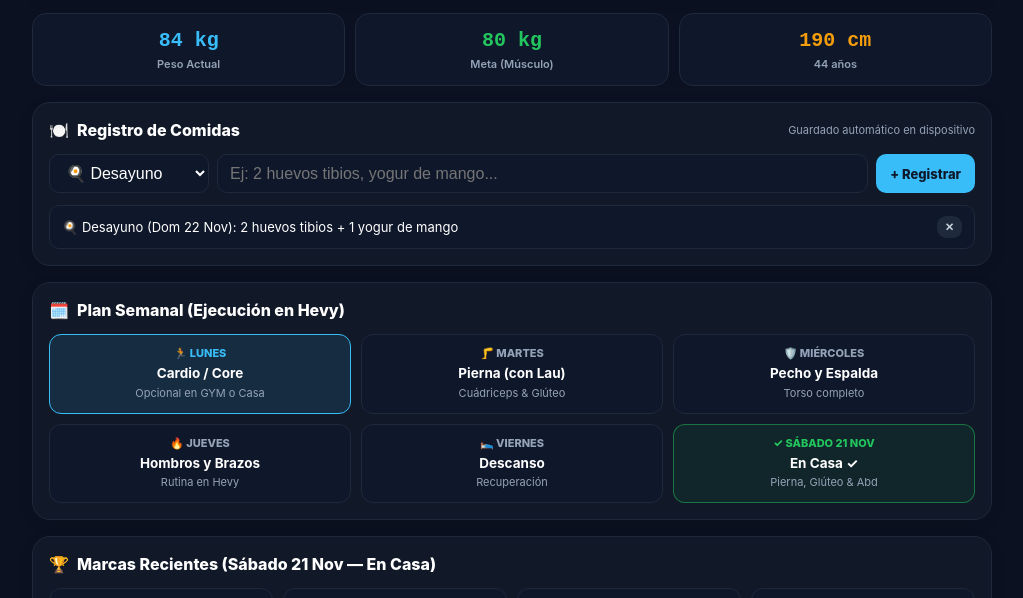
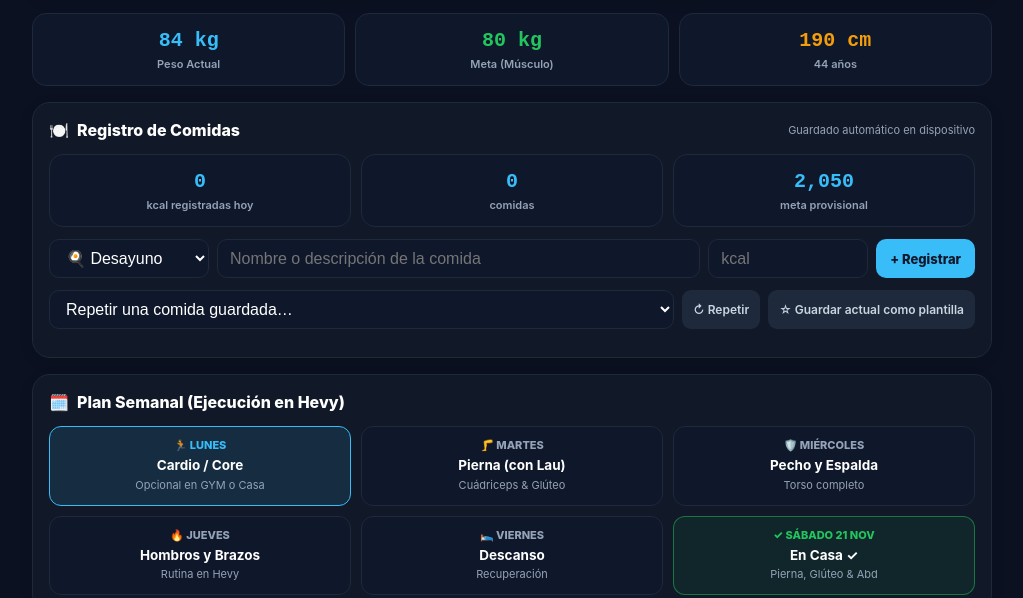
Before and after one commit to felifade/gym-plan, a plain HTML site: page index.html in a window 1280 px wide. Shown: the part 131-729 px from the top of the page, without its empty margins (128-1151 px from the left). Drawn offline with Linux system fonts and the light colour scheme.

Commit message:
Mejora registro de comidas y contador de calorias

```diff
--- a/index.html
+++ b/index.html
@@ -179,6 +179,11 @@
         <div class="section-title" style="margin-bottom:0;"><span>🍽️</span> Registro de Comidas</div>
         <span style="font-size:11px; color:var(--muted);">Guardado automático en dispositivo</span>
       </div>
+      <div class="kpi-grid" style="margin-bottom:12px;">
+        <div class="kpi-box"><div class="kpi-val" id="mealCalories">0</div><div class="kpi-lbl">kcal registradas hoy</div></div>
+        <div class="kpi-box"><div class="kpi-val" id="mealCount">0</div><div class="kpi-lbl">comidas</div></div>
+        <div class="kpi-box"><div class="kpi-val">2,050</div><div class="kpi-lbl">meta provisional</div></div>
+      </div>
       <div class="log-form">
         <select id="mealType" class="log-input" style="max-width: 155px;">
           <option value="🍳 Desayuno">🍳 Desayuno</option>
@@ -186,8 +191,14 @@
           <option value="🥗 Cena">🥗 Cena</option>
           <option value="🍎 Snack">🍎 Snack</option>
         </select>
-        <input type="text" id="mealText" class="log-input" placeholder="Ej: 2 huevos tibios, yogur de mango...">
+        <input type="text" id="mealText" class="log-input" placeholder="Nombre o descripción de la comida">
+        <input type="number" id="mealKcal" class="log-input" style="max-width:110px;" placeholder="kcal">
         <button onclick="addMeal()" class="btn-primary">+ Registrar</button>
+      </div>
+      <div class="log-form">
+        <select id="mealTemplate" class="log-input"><option value="">Repetir una comida guardada…</option></select>
+        <button onclick="repeatMeal()" class="btn-sec">↻ Repetir</button>
+        <button onclick="saveMealTemplate()" class="btn-sec">☆ Guardar actual como plantilla</button>
       </div>
       <div id="mealList" class="log-list"></div>
     </section>
@@ -304,42 +315,60 @@
     }
 
     // Registro de Comidas Offline
+    const todayKey = new Date().toISOString().slice(0,10);
     const defaultMeals = [
-      { id: 201, text: '🍳 Desayuno (Dom 22 Nov): 2 huevos tibios + 1 yogur de mango' }
+      { id: 201, date: '2026-11-22', type: '🍳 Desayuno', name: '2 huevos tibios + 1 yogur de mango', kcal: 250 },
+      { id: 202, date: '2026-11-23', type: '🥪 Comida', name: '2 sándwiches calientes: pan integral, pollo, manchego, jamón, mayonesa y mostaza', kcal: 800 },
+      { id: 203, date: '2026-11-23', type: '🍗 Comida', name: 'Sopa de lentejas + pollo almendrado + frijoles + agua de fruta', kcal: 900 },
+      { id: 204, date: '2026-11-23', type: '🥗 Comida', name: 'Nopales + sopa de verduras (pendiente)', kcal: 0, pending: true }
     ];
-    let meals = JSON.parse(localStorage.getItem('gym_meals'));
-    if (!meals || meals.length === 0) {
-      meals = [...defaultMeals];
-      localStorage.setItem('gym_meals', JSON.stringify(meals));
+    let meals = JSON.parse(localStorage.getItem('gym_meals')) || defaultMeals;
+    meals = meals.map(m => ({...m, date: m.date || todayKey, name: m.name || m.text || '', kcal: Number(m.kcal || 0)}));
+    let mealTemplates = JSON.parse(localStorage.getItem('gym_meal_templates')) || [];
+    function saveMeals() { localStorage.setItem('gym_meals', JSON.stringify(meals)); }
+    function renderMealTemplates() {
+      const select = document.getElementById('mealTemplate');
+      select.innerHTML = '<option value="">Repetir una comida guardada…</option>' + mealTemplates.map((m,i) => `<option value="${i}">${m.name} — ${m.kcal} kcal</option>`).join('');
     }
-
     function renderMeals() {
       const list = document.getElementById('mealList');
+      const todayMeals = meals.filter(m => m.date === todayKey);
+      document.getElementById('mealCalories').innerText = todayMeals.reduce((sum,m) => sum + (m.pending ? 0 : Number(m.kcal || 0)), 0).toLocaleString('es-MX');
+      document.getElementById('mealCount').innerText = todayMeals.length;
       list.innerHTML = '';
-      meals.forEach(item => {
+      todayMeals.forEach(item => {
         const div = document.createElement('div');
         div.className = 'log-item';
-        div.innerHTML = `<span>${item.text}</span><button onclick="deleteMeal(${item.id})" class="btn-sec" style="padding: 4px 8px; font-size: 11px;">✕</button>`;
+        div.innerHTML = `<span>${item.type} <strong>${item.name}</strong> — ${item.pending ? 'pendiente' : item.kcal + ' kcal'}</span><button onclick="deleteMeal(${item.id})" class="btn-sec" style="padding: 4px 8px; font-size: 11px;">✕</button>`;
         list.appendChild(div);
       });
+      renderMealTemplates();
+      saveMeals();
     }
-
     function addMeal() {
-      const type = document.getElementById('mealType').value;
-      const input = document.getElementById('mealText');
-      const val = input.value.trim();
-      if (!val) return;
-      const now = new Date();
-      const dateStr = now.toLocaleDateString('es-MX', { weekday: 'short', day: 'numeric', month: 'short' });
-      meals.unshift({ id: Date.now(), text: `${type} (${dateStr}): ${val}` });
-      localStorage.setItem('gym_meals', JSON.stringify(meals));
-      input.value = '';
+      const name = document.getElementById('mealText').value.trim();
+      if (!name) return;
+      meals.unshift({ id: Date.now(), date: todayKey, type: document.getElementById('mealType').value, name, kcal: Number(document.getElementById('mealKcal').value || 0) });
+      document.getElementById('mealText').value = '';
+      document.getElementById('mealKcal').value = '';
       renderMeals();
     }
-
+    function saveMealTemplate() {
+      const name = document.getElementById('mealText').value.trim();
+      if (!name) return;
+      mealTemplates.push({ name, kcal: Number(document.getElementById('mealKcal').value || 0), type: document.getElementById('mealType').value });
+      localStorage.setItem('gym_meal_templates', JSON.stringify(mealTemplates));
+      renderMealTemplates();
+      alert('Comida guardada como plantilla para repetirla.');
+    }
+    function repeatMeal() {
+      const item = mealTemplates[Number(document.getElementById('mealTemplate').value)];
+      if (!item) return;
+      meals.unshift({ id: Date.now(), date: todayKey, type: item.type, name: item.name, kcal: item.kcal });
+      renderMeals();
+    }
     function deleteMeal(id) {
       meals = meals.filter(m => m.id !== id);
-      localStorage.setItem('gym_meals', JSON.stringify(meals));
       renderMeals();
     }
     renderMeals();
```
